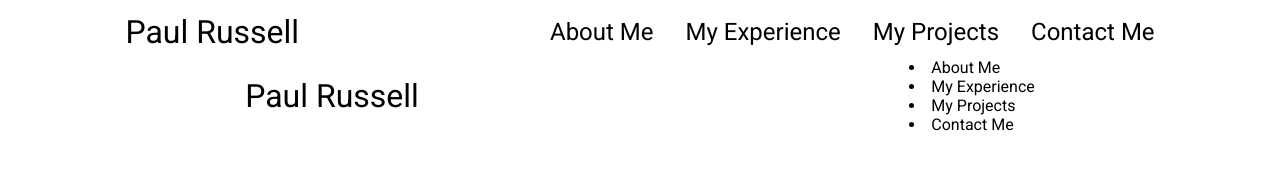
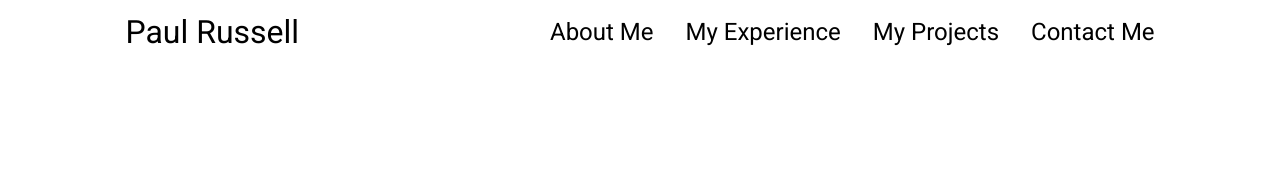
Before and after one commit to PaulR1209/portfolio-website, a website: page index.html in a window 1280 px wide. Drawn offline with Linux system fonts and the light colour scheme; files whose address does not match are found by name.

Commit message:
change logo from id to class

```diff
--- a/assets/css/style.css
+++ b/assets/css/style.css
@@ -38,18 +38,18 @@ a:hover {
     color: slategray;
 }
 
-#logo {
+.logo {
     font-size: 2rem;
 }
 
-#logo:hover {
+.logo:hover {
     cursor: default;
 }
 
 /* Hamburger Menu */
 
 #hamburger-nav {
-    /* display: none; */
+    display: none;
 }
 
 #hamburger-menu {
--- a/index.html
+++ b/index.html
@@ -11,7 +11,7 @@
 
 <body>
   <nav id="navbar">
-    <div id="logo">Paul Russell</div>
+    <div class="logo">Paul Russell</div>
     <div>
       <ul id="navlinks">
         <li><a href="#about">About Me</a></li>
@@ -23,7 +23,7 @@
   </nav>
 
   <nav id="hamburger-nav">
-    <div id="logo">Paul Russell</div>
+    <div class="logo">Paul Russell</div>
     <div id="hamburger-menu">
       <div id="hamburger-icon" onclick="toggleMenu()">
         <span></span>
```
